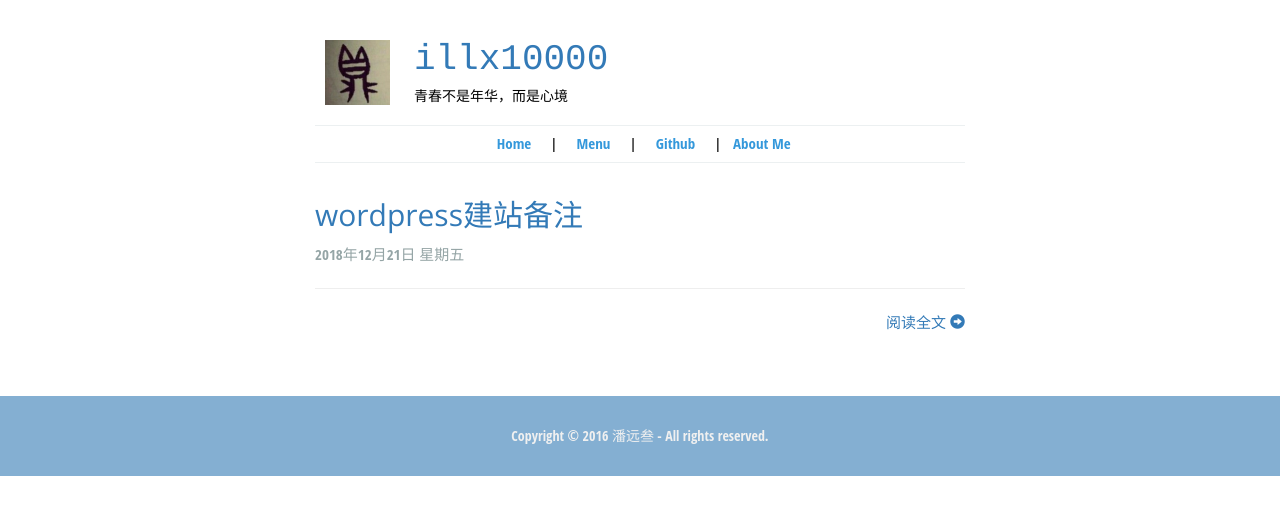
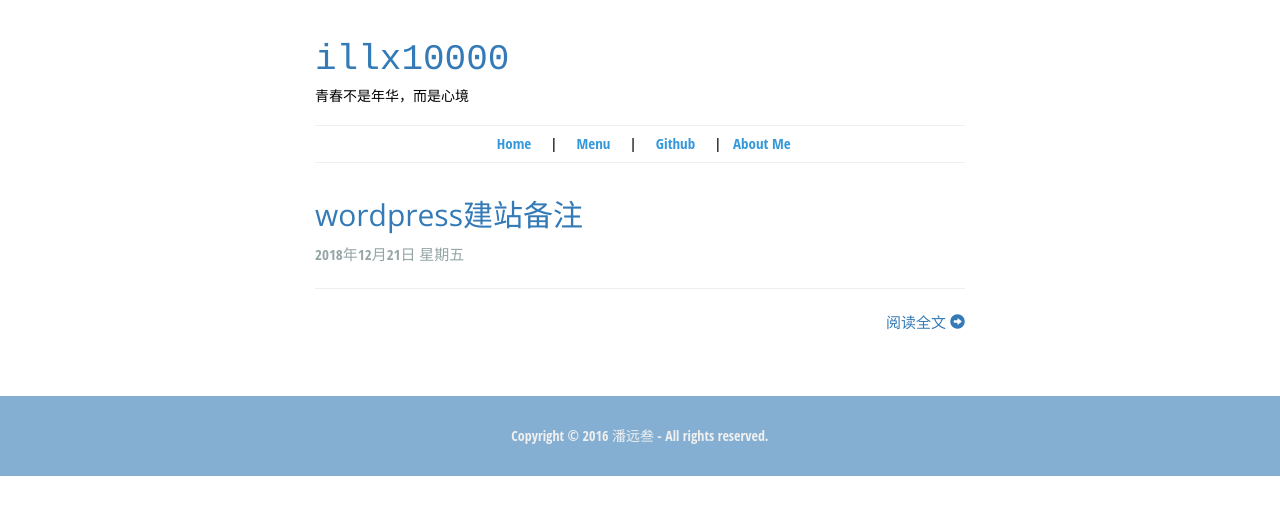
Before and after one commit to illx10000/illx10000.github.io, a Jekyll site: the page built from index.html, in a window 1280 px wide. Shown: the top 515 px of the page. Built offline with Jekyll 4.4.1, drawn with Linux system fonts in a browser that asks for light colours.

Commit message:
去掉图片

```diff
--- a/_includes/blog_header.html
+++ b/_includes/blog_header.html
@@ -1,8 +1,10 @@
 <header class="bloghead">
     <dev class="authorheader">
+        <!--
         <a href="/">
             <img alt="My Avatar" src="/assets/img/avatar.JPG"/>
         </a>
+        -->
         <dev class="blogtitle">
             <h1><a href="/">{{ site.data.blog.title }}</a></h1>
             <h5> {{ site.data.blog.description }} </h5>
--- a/_includes/head.html
+++ b/_includes/head.html
@@ -13,8 +13,9 @@
   <link rel="stylesheet" href="{{ "/assets/css/font-awesome.min.css" | prepend: site.baseurl }}">
   <link rel="stylesheet" href="{{ "/assets/css/blog.css" | prepend: site.baseurl }}" >
   <link rel="stylesheet" href="{{ "/assets/css/syntax.css" | prepend: site.baseurl }}">
-
-  <link rel="icon" type="image/png" href="{{ site.favicon }}">
+  <!--
+    <link rel="icon" type="image/png" href="{{ site.favicon }}">
+  -->
 
   <!-- Google fonts -->
   <link rel='stylesheet' href='//fonts.googleapis.com/css?family=Open+Sans:300' type='text/css'>
--- a/_includes/post_footer.html
+++ b/_includes/post_footer.html
@@ -1,7 +1,10 @@
 <footer class="article-footer">
+    <!--
     <div class="authorimage">
         <img src="/assets/img/avatar.JPG" alt="My Avatar" class="img-circle">
     </div>
+    -->
+
     <section class="author">
         <h4><a href="/about.html">illx10000</a></h4>
         <a href="mailto:seeker_sysu@foxmail.com">seeker_sysu@foxmail.com</a>
```
